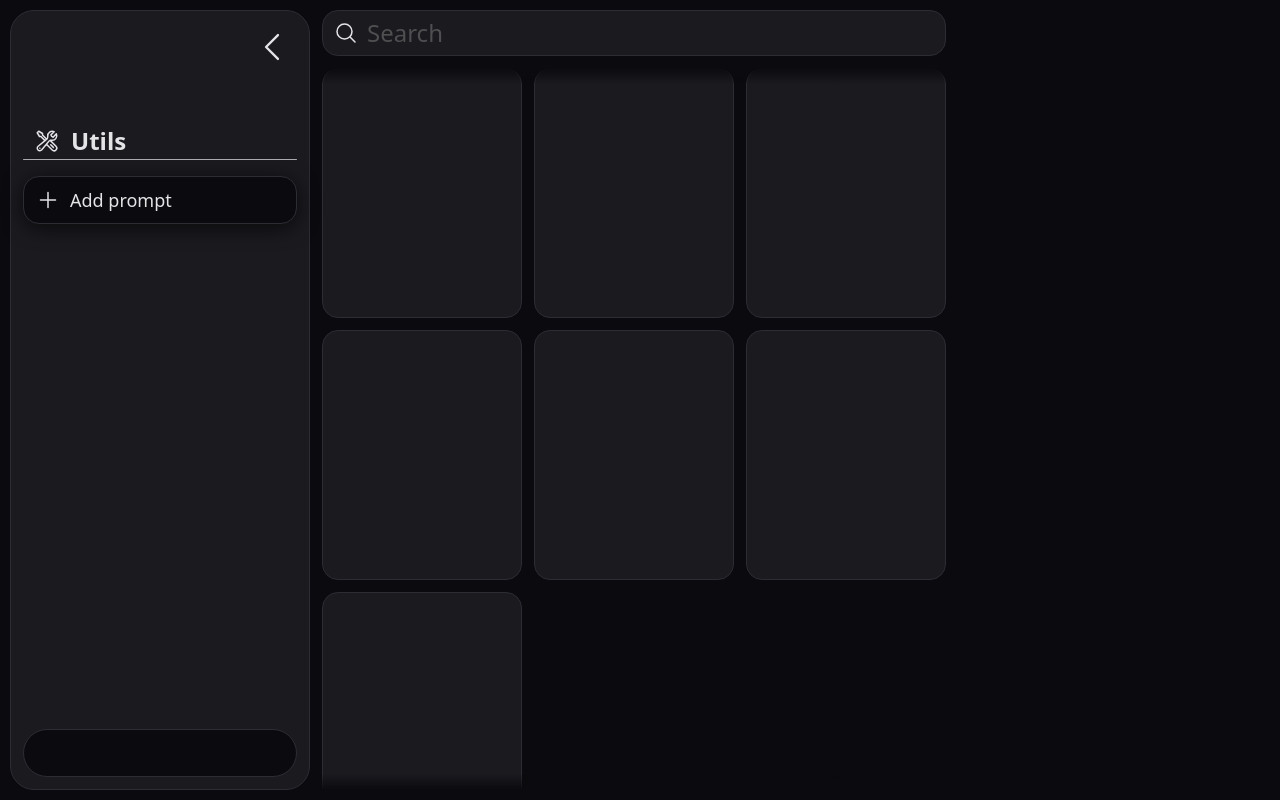
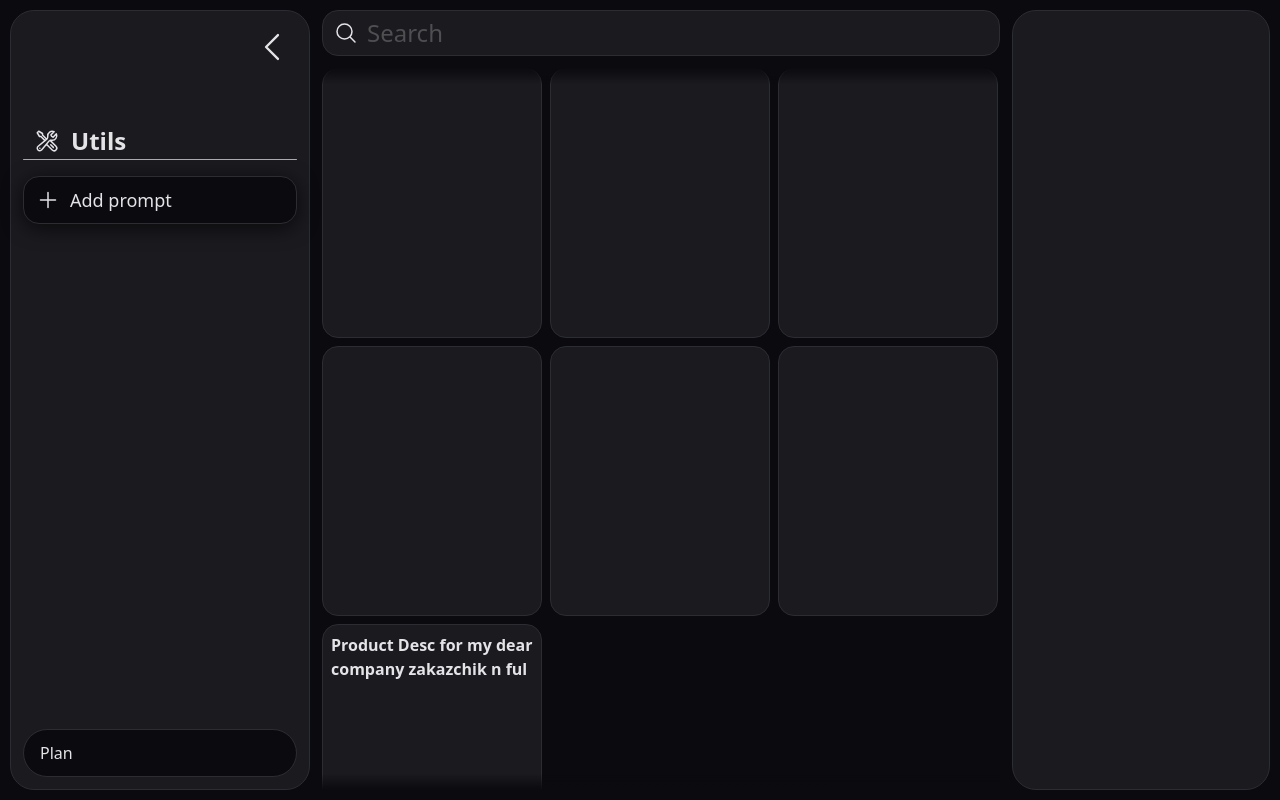
Before and after one commit to PixisProd/project-PB, a React (Vite) app in the folder client/: page /dashboard in a window 1280 px wide. Built offline with nearby package versions, Linux system fonts and the light colour scheme.

Commit message:
feat(dashboard): test for wider screens

```diff
--- /dev/null
+++ b/client/src/components/PromptCard.tsx
@@ -0,0 +1,21 @@
+import React from "react"
+import { DocumentDuplicateIcon } from "@heroicons/react/24/outline"
+
+
+type CardProps = {
+    title: string
+    use_case: string
+    model: string
+    onCopy: () => void
+}
+
+
+const PromptCard: React.FC<CardProps> = ({title, use_case, model, onCopy}) => {
+    return (
+        <div className="h-[270px] w-[220px] p-2  bg-pbgray border border-pbborder rounded-2xl hover:border-pbwhite transition">
+            <h2 className="text-pbwhite text-base font-semibold">{title}</h2>
+        </div>
+    )
+}
+
+export default PromptCard;
--- a/client/src/index.css
+++ b/client/src/index.css
@@ -16,8 +16,7 @@
 }
 
 .temp-prompt-card {
-  @apply h-[250px] w-[200px]  bg-pbgray border
-  border-pbborder rounded-2xl hover:border hover:border-pbwhite transition;
+  @apply h-[250px] w-[200px]  bg-pbgray border border-pbborder rounded-2xl hover:border hover:border-pbwhite transition;
 }
 
 
--- a/client/src/pages/Dashboard.tsx
+++ b/client/src/pages/Dashboard.tsx
@@ -1,6 +1,7 @@
 import { PlusIcon, WrenchScrewdriverIcon, ChevronLeftIcon, MagnifyingGlassIcon } from "@heroicons/react/24/outline"
 import { useState, useEffect } from "react";
 import SideMenuItems from "../components/SideMenuItems";
+import PromptCard from "../components/PromptCard";
 
 function Dashboard() {
     const [collapsed, setCollapsed] = useState(true);
@@ -25,9 +26,11 @@ function Dashboard() {
                     <hr className="border-pbwhite brightness-75 rounded-2xl" />
                     <SideMenuItems icon={<PlusIcon className="size-6 min-w-6 min-h-6"/>} label="Add prompt" collapsed={collapsed} onClick={() => {}}/>
                 </nav>
-                <div className="border border-pbborder mt-auto h-12 w-full bg-pbblack rounded-3xl"></div>
+                <div className="flex border p-4 border-pbborder mt-auto h-12 w-full bg-pbblack rounded-3xl">
+                    <p className="flex items-center text-pbwhite">Plan</p>
+                </div>
             </aside>
-            <main className="max-w-max w-full ml-3 flex flex-col max-h-screen">
+            <main className=" w-full ml-3 mr-3 flex flex-col max-h-screen">
                 <div className="animate-slide-up-fade relative">
                     <button className="hover:brightness-75 transition absolute left-3 top-[23px] -translate-y-1/2 cursor-pointer">
                         <MagnifyingGlassIcon className="size-6 text-pbwhite" />
@@ -37,19 +40,22 @@ function Dashboard() {
                 <div className="flex flex-1 min-h-0 relative">
                     <div className="absolute top-0 left-0 right-0 z-10 h-4 bg-gradient-to-b from-pbblack to-transparent pointer-events-none" />
                     <div className="overflow-y-auto h-full">
-                        <div className="grid grid-cols-3 gap-3">
-                            <div className="temp-prompt-card"/>
-                            <div className="temp-prompt-card"/>
-                            <div className="temp-prompt-card"/>
-                            <div className="temp-prompt-card"/>
-                            <div className="temp-prompt-card"/>
-                            <div className="temp-prompt-card"/>
-                            <div className="temp-prompt-card"/>
+                        <div className={`transition grid ${!collapsed ? "grid-cols-3" : "grid-cols-4"} gap-2`}>
+                            <PromptCard />
+                            <PromptCard />
+                            <PromptCard />
+                            <PromptCard />
+                            <PromptCard />
+                            <PromptCard />
+                            <PromptCard title="Product Desc for my dear company zakazchik n ful" use_case="sjdfkljasdhgjkhsadkjghadkjfhgjkdafhgjkdhfkjgadfkgj"></PromptCard>
                         </div>
                     </div>
                     <div className="absolute bottom-0 left-0 right-0 z-10 h-4 bg-gradient-to-t from-pbblack to-transparent pointer-events-none" />
                 </div>
             </main>
+            <aside className="ml-auto p-3 flex flex-col bg-pbgray max-h-screen w-full max-w-[258px] rounded-3xl border border-pbborder">
+
+            </aside>
         </div>
     )
 }
```
